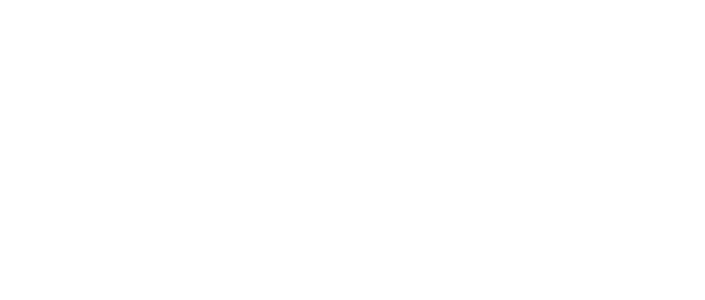
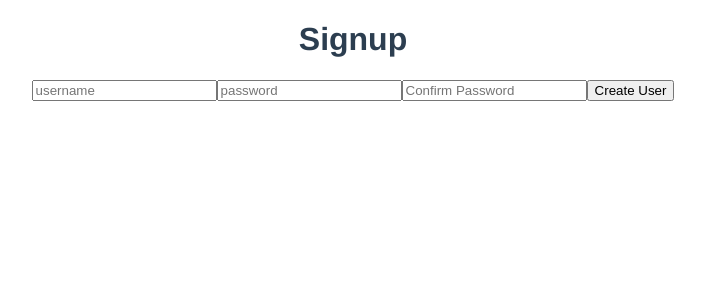
Before and after one commit to NoahBlack012/budgit, a Vue app in the folder budgit_frontend/: page /signup in a window 1280 px wide. Shown: the top 300 px of the page, without its empty margins (287-992 px from the left). Built offline with nearby package versions, Linux system fonts and the light colour scheme.

Commit message:
Added signup page

```diff
--- a/budgit_frontend/src/router/index.js
+++ b/budgit_frontend/src/router/index.js
@@ -3,6 +3,7 @@
 import Home from '../views/Home.vue'
 import Budget from '../views/Budget.vue'
 import Stats from '../views/Stats.vue'
+import Signup from '../views/Signup.vue'
 
 Vue.use(VueRouter)
 
@@ -19,6 +20,11 @@
     // this generates a separate chunk (about.[hash].js) for this route
     // which is lazy-loaded when the route is visited.
     component: () => import(/* webpackChunkName: "about" */ '../views/Login.vue')
+  },
+  {
+    path: '/signup',
+    name: 'Signup',
+    component: Signup,
   },
   {
     path: '/budget',
--- a/budgit_frontend/src/views/Login.vue
+++ b/budgit_frontend/src/views/Login.vue
@@ -6,6 +6,7 @@
       <input type="password" id="password" v-model="password" placeholder="password">
       <input type="submit" value="Login">
     </form>
+    <router-link to="/signup">Signup</router-link>
   </div>
 </template>
 
--- /dev/null
+++ b/budgit_frontend/src/views/Signup.vue
@@ -0,0 +1,56 @@
+<template>
+    <div class="signup">
+        <h1>Signup</h1>
+        <form @submit.prevent="signup">
+            <input type="text" name="username" id="username" v-model="username" placeholder="username">
+            <input type="password" name="password" id="password" v-model="password" placeholder="password">
+            <input type="password" name="confirm_password" id="confirm_password" v-model="confirm_password" placeholder="Confirm Password">
+            <input type="submit" value="Create User">
+        </form>
+        <div v-if="non_password_match">The passwords entered do not match</div>
+        <div v-if="username_taken">That username is already taken</div>
+    </div>
+</template>
+
+<script>
+import axios from 'axios'
+import { mapActions } from 'vuex'
+
+export default {
+    name: "Signup",
+    data(){
+        return{
+            username: '',
+            password: '',
+            confirm_password: '',
+            non_password_match: false,
+            username_taken: false,
+        }
+    },
+
+    methods: {
+        ...mapActions(['loginUser']),
+
+        async signup(){
+            this.username_taken = false
+            this.non_password_match = false
+            if (this.password !== this.password){
+                this.non_password_match = true
+            }else{
+                const res = await axios.post(`${process.env.VUE_APP_BASE}/signup`, {
+                    api_key: process.env.VUE_APP_API_KEY,
+                    username: this.username,
+                    password: this.password
+                })
+                if (res.data.user_created){
+                    this.loginUser(res.data.userid)
+                    this.$router.push('/')
+                }else{
+                     this.username_taken = true
+                }
+            }
+        }
+    }
+
+}
+</script>
```
Also changed, not shown: 1 other file (tests, documents, lock files or other folders).
